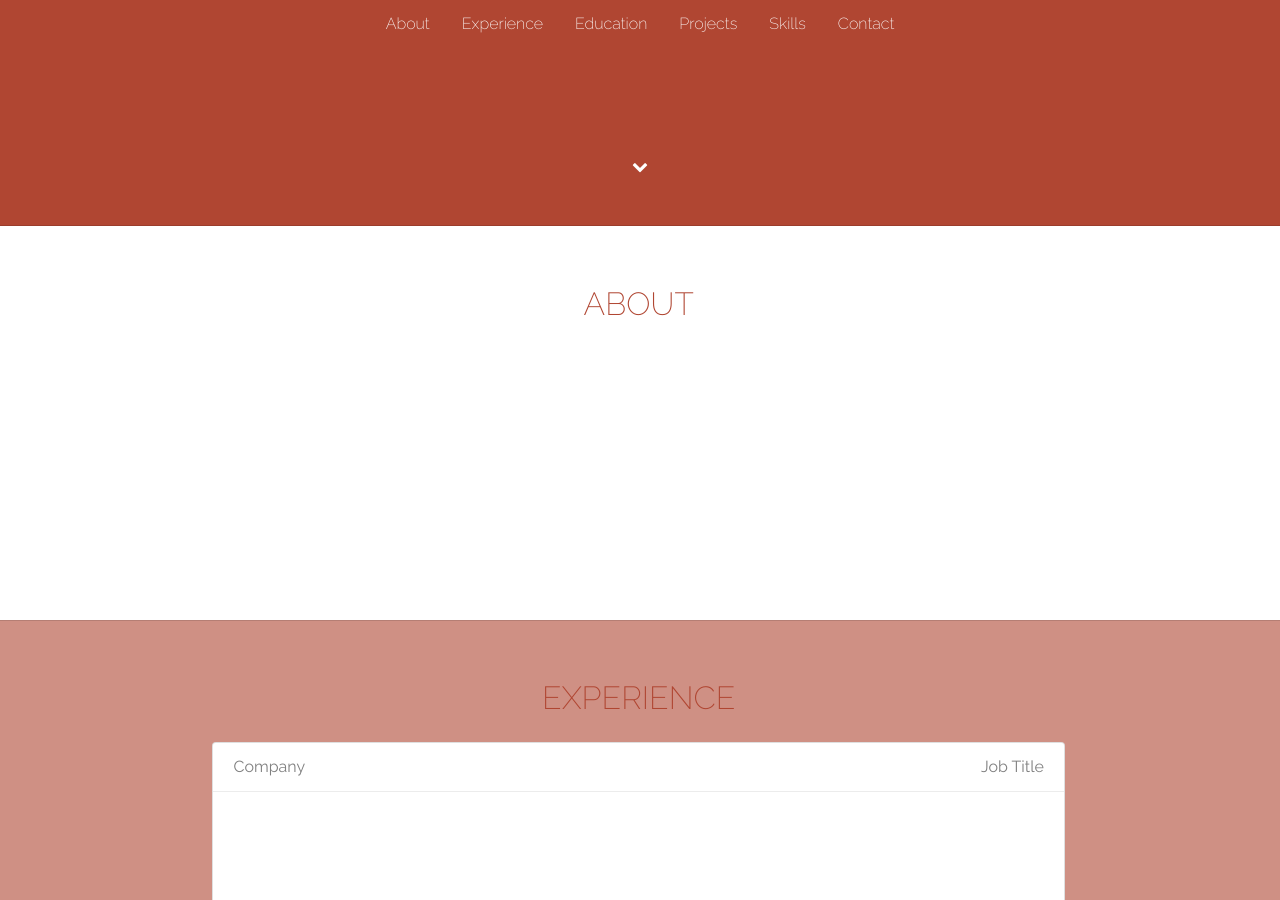
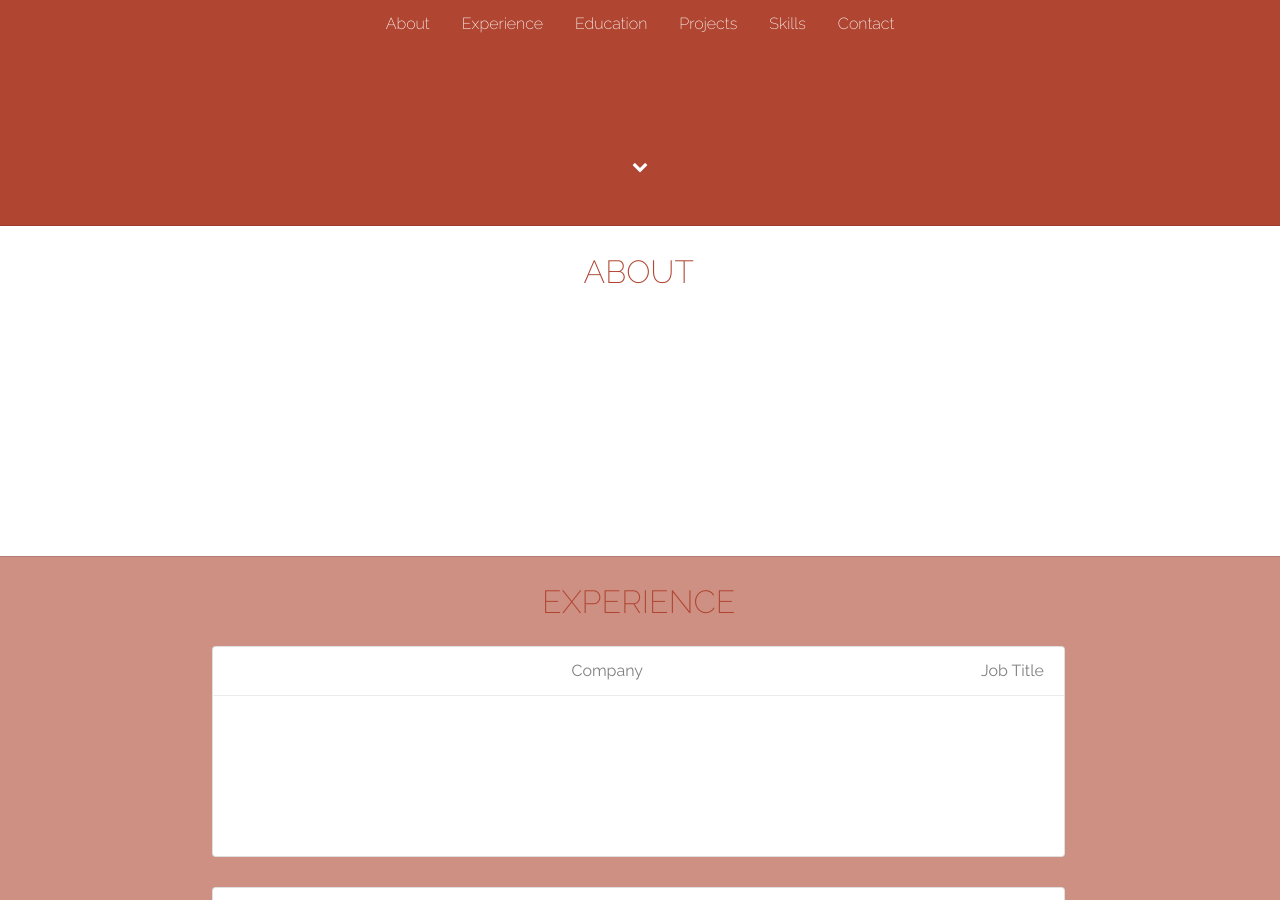
Before and after one commit to kunleAdeyinka/kunleAdeyinka.github.io, a Jekyll site: the page built from index.html, in a window 1280 px wide and 900 px high, scrolled down 674 px. Built offline with Jekyll 4.4.1, drawn with Linux system fonts in a browser that asks for light colours; Markdown is read by kramdown in place of the engine named in the settings.

```diff
--- a/css/main.css
+++ b/css/main.css
@@ -114,8 +114,8 @@
 
 .main-content {
     flex: 0 0 66.6%;
-    margin-top: 2rem;
-    margin-bottom: 3rem;
+    margin-bottom: 1rem;
+    text-align: center;
 }
 
 .side-content-sm {
```
